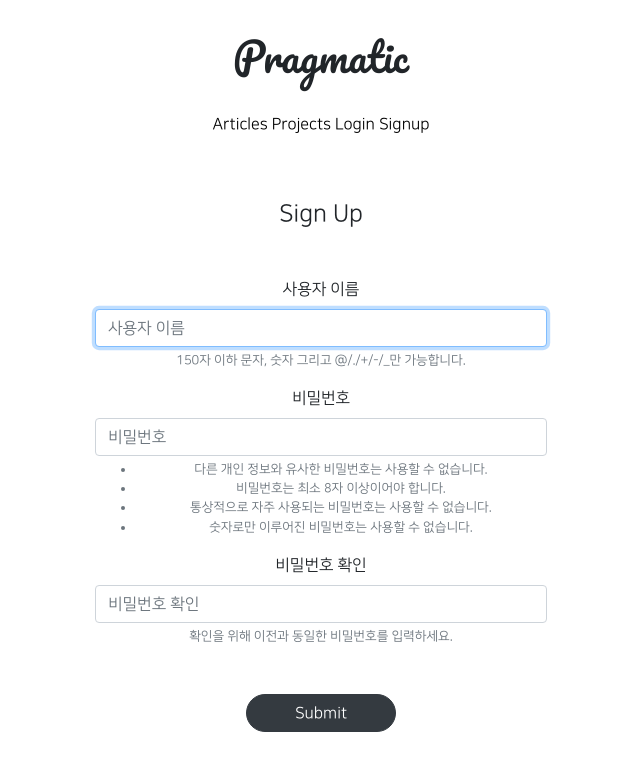
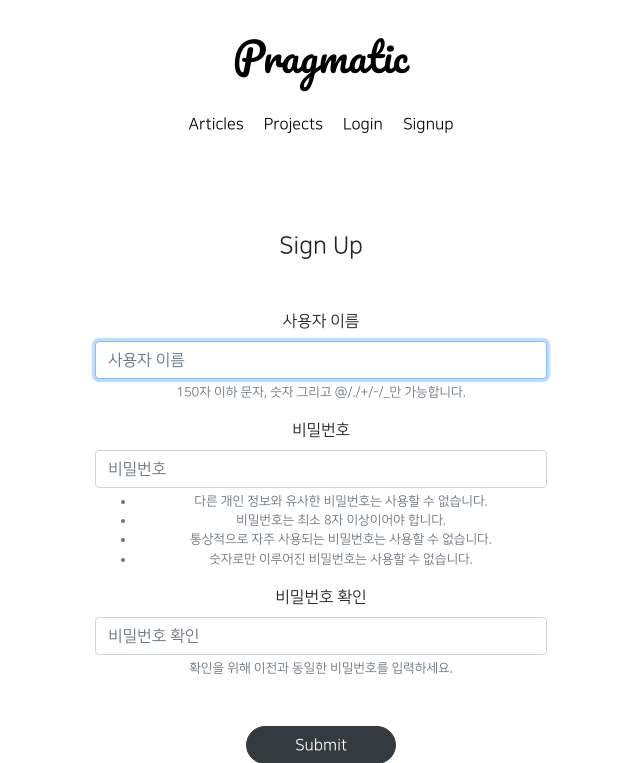
Before and after one commit to ksj0818280/git_5ban_1, a Django app: page /accounts/create/ in a window 1280 px wide. Shown: the top 763 px of the page, without its empty margins (319-959 px from the left). Run offline with Django 3.2, Linux system fonts and the light colour scheme; parts of the project's set-up code (start-up, migrations or seed data) failed here and were passed over; some libraries are stand-ins or nearby versions.

Commit message:
8/30 5ban class commit

```diff
--- a/articleapp/models.py
+++ b/articleapp/models.py
@@ -13,7 +13,7 @@ class Article(models.Model):
     project = models.ForeignKey(Project,
                                 on_delete=models.SET_NULL,
                                 related_name='article',
-                                null=True)
+                                null=True, blank=True)
 
     title = models.CharField(max_length=200, null=True)
     image = models.ImageField(upload_to='article/', null=True)
--- a/gisweb_1/urls.py
+++ b/gisweb_1/urls.py
@@ -18,7 +18,10 @@ from django.conf.urls.static import static
 from django.contrib import admin
 from django.urls import path, include
 
+from articleapp.views import ArticleListView
+
 urlpatterns = [
+    path('', ArticleListView.as_view(), name='home'),
 
     path('admin/', admin.site.urls),
     path('accounts/', include('accountapp.urls')),
--- a/templates/header.html
+++ b/templates/header.html
@@ -1,21 +1,25 @@
 <div style="Text-align: center">
 
     <div class="pragmatic_header_logo">
-        <h1>Pragmatic</h1>
+        <h1>
+            <a href="{% url 'home' %}">
+                Pragmatic
+            </a>
+        </h1>
     </div>
-    <div class="pragmatic_header_botton">
-        <span>
+    <div class="pragmatic_header_button">
+        <span class="mx-2">
             <a href="{% url 'articleapp:list' %}">
                 Articles
             </a>
         </span>
-        <span>
+        <span class="mx-2">
             <a href="{% url 'projectapp:list' %}">
                 Projects
             </a>
         </span>
         {% if user.is_authenticated %}
-        <span>
+        <span class="mx-2">
             <a href="{% url 'subscribeapp:list' %}">
                 Subscription
             </a>
@@ -24,23 +28,23 @@
 
         {% if not user.is_authenticated %}
 
-        <span>
+        <span class="mx-2">
             <a href="{% url 'accountapp:login' %}">
                 Login
             </a>
         </span>
-        <span>
+        <span class="mx-2">
             <a href="{% url 'accountapp:create' %}">
                 Signup
             </a>
         </span>
         {% else %}
-            <span>
+            <span class="mx-2">
                 <a href="{% url 'accountapp:detail' pk=user.pk %}">
                     Mypage
                 </a>
             </span>
-            <span>
+            <span class="mx-2">
                 <a href="{% url 'accountapp:logout' %}">
                 Logout
                 </a>
```
Also changed, not shown: articleapp/migrations/0004_alter_article_project.py (added).
